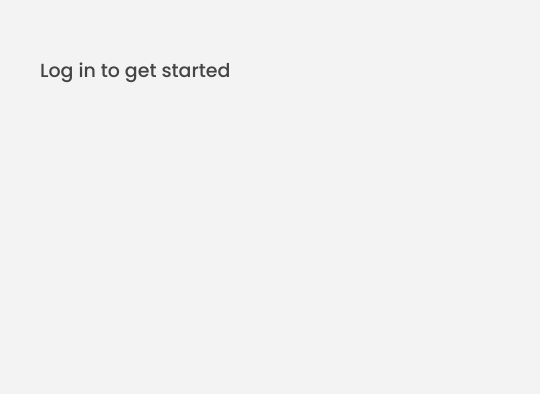
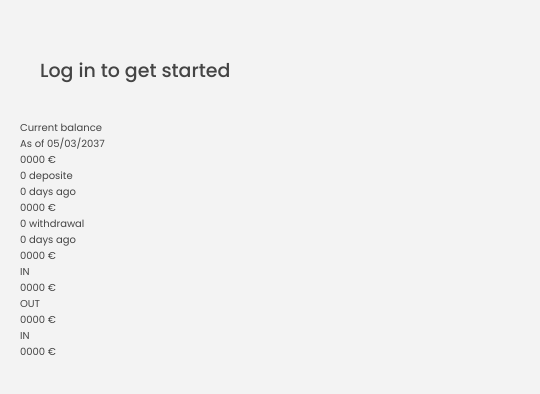
Before and after one commit to yukijina/js-bankoza-practice, a plain HTML site: page index.html in a window 1280 px wide. Shown: the full height of the page, 0-540 px from the left. Drawn offline with Linux system fonts and the light colour scheme.

Commit message:
added contens for main - balance and summary

```diff
--- a/index.html
+++ b/index.html
@@ -27,5 +27,43 @@
         <button class="login__btn">&rarr;</button>
       </form>
     </nav>
+
+    <!-- Main  Section -->
+    <main class="app">
+      <!-- Balance -->
+      <div class="balance">
+        <p class="balance__label">Current balance</p>
+        <p class="balance__date">As of <span class="date">05/03/2037</span></p>
+        <p class="balance__value">0000 €</p>
+      </div>
+
+      <!-- Movements -->
+      <div class="movements">
+        <div class="movements__row">
+          <div class="movements__type movements__type--deposite">
+            0 deposite
+          </div>
+          <div class="movements__date">0 days ago</div>
+          <div class="movements__value">0000 €</div>
+        </div>
+
+        <div class="movements__row">
+          <div class="movements__type movements__type-withdrawal">
+            0 withdrawal
+          </div>
+          <div class="movements__date">0 days ago</div>
+          <div class="movements_value">0000 €</div>
+      </div>
+
+      <!-- Summary -->
+      <div class="summary">
+       <p class="summary__label">IN</p>
+       <p class="summary__value summary__value--in">0000 €</p>
+       <p class="summary__label">OUT</p>
+       <p class="summary__value summary__value--out">0000 €</p>
+       <p class="summary__label">IN</p>
+       <p class="summary__value summary__value--interest">0000 €</p>
+      </div>
+    </main>
   </body>
 </html>
```
